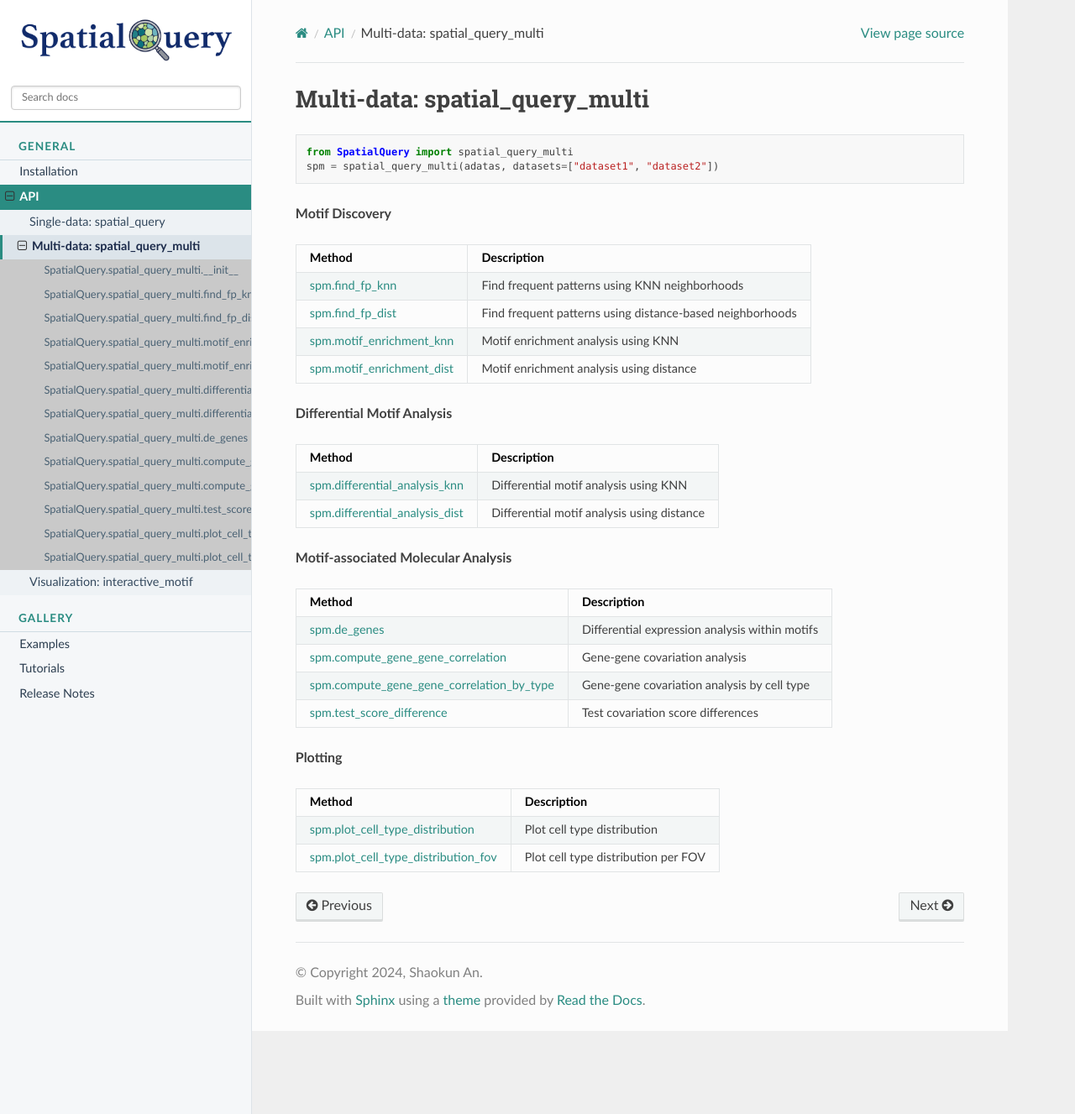
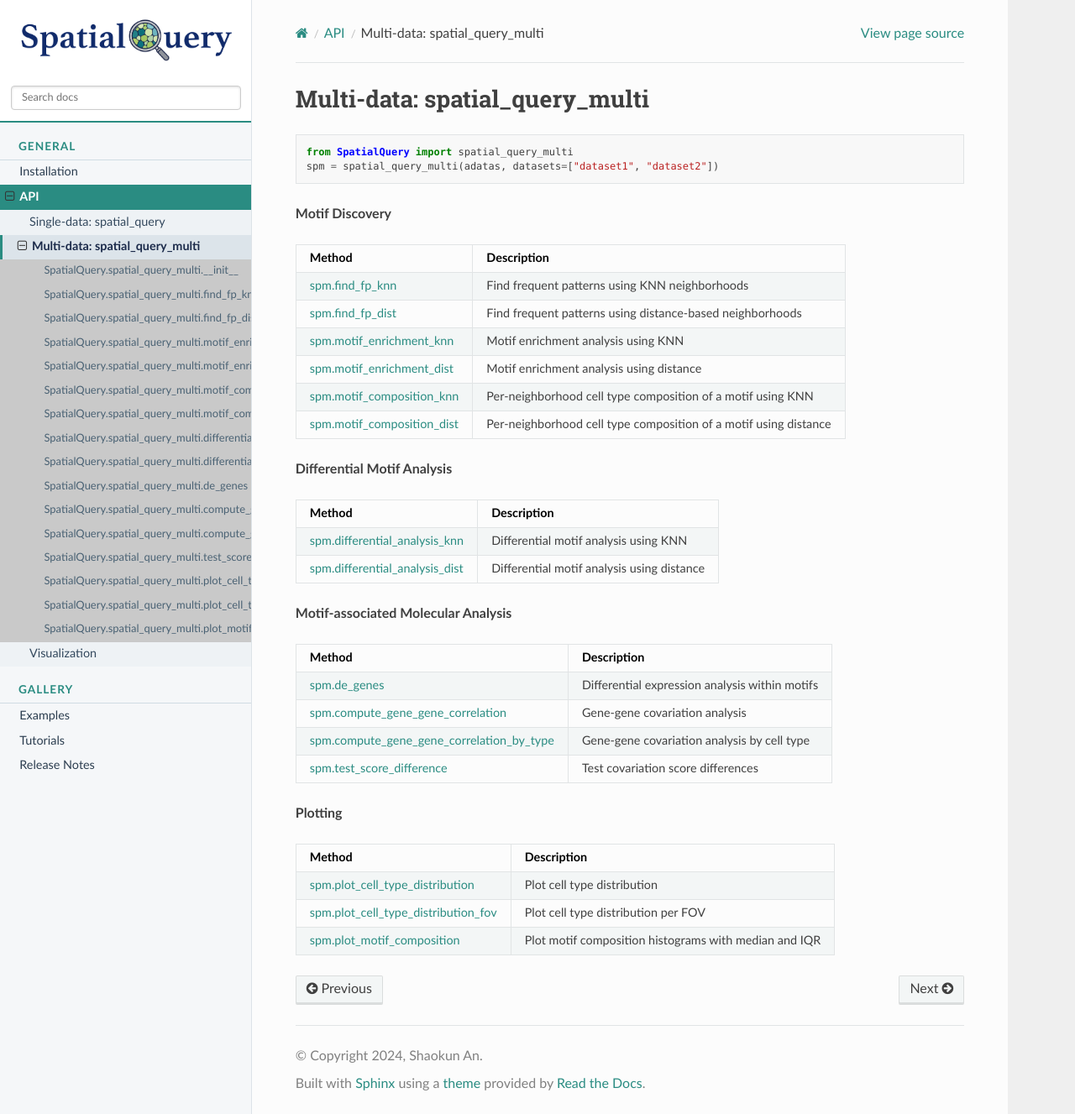
Before and after one commit to ShaokunAn/Spatial-Query, a Sphinx documentation site: the page built from docs/api/multi_data.md, in a window 1280 px wide and 1327 px high. Shown: the whole window at 84% size. Built offline with Sphinx 7.4.7 and the Read the Docs theme 3.1.0, drawn with Linux system fonts in a browser that asks for light colours; pages that are not in the unit, such as notebooks, are missing from menus.

Commit message:
Document motif composition API

````diff
--- a/docs/api/multi_data.md
+++ b/docs/api/multi_data.md
@@ -8,6 +8,8 @@
 ../generated/SpatialQuery.spatial_query_multi.find_fp_dist
 ../generated/SpatialQuery.spatial_query_multi.motif_enrichment_knn
 ../generated/SpatialQuery.spatial_query_multi.motif_enrichment_dist
+../generated/SpatialQuery.spatial_query_multi.motif_composition_knn
+../generated/SpatialQuery.spatial_query_multi.motif_composition_dist
 ../generated/SpatialQuery.spatial_query_multi.differential_analysis_knn
 ../generated/SpatialQuery.spatial_query_multi.differential_analysis_dist
 ../generated/SpatialQuery.spatial_query_multi.de_genes
@@ -16,6 +18,7 @@
 ../generated/SpatialQuery.spatial_query_multi.test_score_difference
 ../generated/SpatialQuery.spatial_query_multi.plot_cell_type_distribution
 ../generated/SpatialQuery.spatial_query_multi.plot_cell_type_distribution_fov
+../generated/SpatialQuery.spatial_query_multi.plot_motif_composition
 ```
 
 ```python
@@ -31,6 +34,8 @@ spm = spatial_query_multi(adatas, datasets=["dataset1", "dataset2"])
 | {doc}`spm.find_fp_dist <../generated/SpatialQuery.spatial_query_multi.find_fp_dist>` | Find frequent patterns using distance-based neighborhoods |
 | {doc}`spm.motif_enrichment_knn <../generated/SpatialQuery.spatial_query_multi.motif_enrichment_knn>` | Motif enrichment analysis using KNN |
 | {doc}`spm.motif_enrichment_dist <../generated/SpatialQuery.spatial_query_multi.motif_enrichment_dist>` | Motif enrichment analysis using distance |
+| {doc}`spm.motif_composition_knn <../generated/SpatialQuery.spatial_query_multi.motif_composition_knn>` | Per-neighborhood cell type composition of a motif using KNN |
+| {doc}`spm.motif_composition_dist <../generated/SpatialQuery.spatial_query_multi.motif_composition_dist>` | Per-neighborhood cell type composition of a motif using distance |
 
 **Differential Motif Analysis**
 
@@ -54,3 +59,4 @@ spm = spatial_query_multi(adatas, datasets=["dataset1", "dataset2"])
 |--------|-------------|
 | {doc}`spm.plot_cell_type_distribution <../generated/SpatialQuery.spatial_query_multi.plot_cell_type_distribution>` | Plot cell type distribution |
 | {doc}`spm.plot_cell_type_distribution_fov <../generated/SpatialQuery.spatial_query_multi.plot_cell_type_distribution_fov>` | Plot cell type distribution per FOV |
+| {doc}`spm.plot_motif_composition <../generated/SpatialQuery.spatial_query_multi.plot_motif_composition>` | Plot motif composition histograms with median and IQR |
--- /dev/null
+++ b/docs/generated/SpatialQuery.plot_motif_composition.rst
@@ -0,0 +1,6 @@
+SpatialQuery.plot_motif_composition
+===================================
+
+.. currentmodule:: SpatialQuery
+
+.. autofunction:: plot_motif_composition
--- /dev/null
+++ b/docs/generated/SpatialQuery.spatial_query.motif_composition_dist.rst
@@ -0,0 +1,6 @@
+SpatialQuery.spatial_query.motif_composition_dist
+=================================================
+
+.. currentmodule:: SpatialQuery
+
+.. automethod:: spatial_query.motif_composition_dist
--- /dev/null
+++ b/docs/generated/SpatialQuery.spatial_query.motif_composition_knn.rst
@@ -0,0 +1,6 @@
+SpatialQuery.spatial_query.motif_composition_knn
+================================================
+
+.. currentmodule:: SpatialQuery
+
+.. automethod:: spatial_query.motif_composition_knn
--- /dev/null
+++ b/docs/generated/SpatialQuery.spatial_query.plot_motif_composition.rst
@@ -0,0 +1,6 @@
+SpatialQuery.spatial_query.plot_motif_composition
+=================================================
+
+.. currentmodule:: SpatialQuery
+
+.. automethod:: spatial_query.plot_motif_composition
--- /dev/null
+++ b/docs/generated/SpatialQuery.spatial_query_multi.motif_composition_dist.rst
@@ -0,0 +1,6 @@
+SpatialQuery.spatial_query_multi.motif_composition_dist
+=======================================================
+
+.. currentmodule:: SpatialQuery
+
+.. automethod:: spatial_query_multi.motif_composition_dist
--- /dev/null
+++ b/docs/generated/SpatialQuery.spatial_query_multi.motif_composition_knn.rst
@@ -0,0 +1,6 @@
+SpatialQuery.spatial_query_multi.motif_composition_knn
+======================================================
+
+.. currentmodule:: SpatialQuery
+
+.. automethod:: spatial_query_multi.motif_composition_knn
--- /dev/null
+++ b/docs/generated/SpatialQuery.spatial_query_multi.plot_motif_composition.rst
@@ -0,0 +1,6 @@
+SpatialQuery.spatial_query_multi.plot_motif_composition
+=======================================================
+
+.. currentmodule:: SpatialQuery
+
+.. automethod:: spatial_query_multi.plot_motif_composition
````
Also changed, not shown: docs/api/single_data.md (+6 -0 lines), docs/api/visualization.md (+10 -1 lines).
